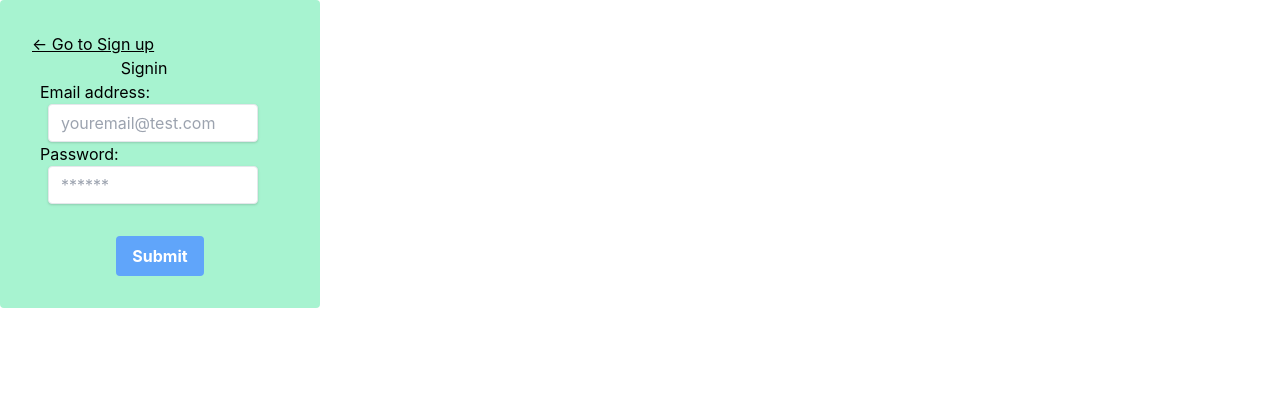
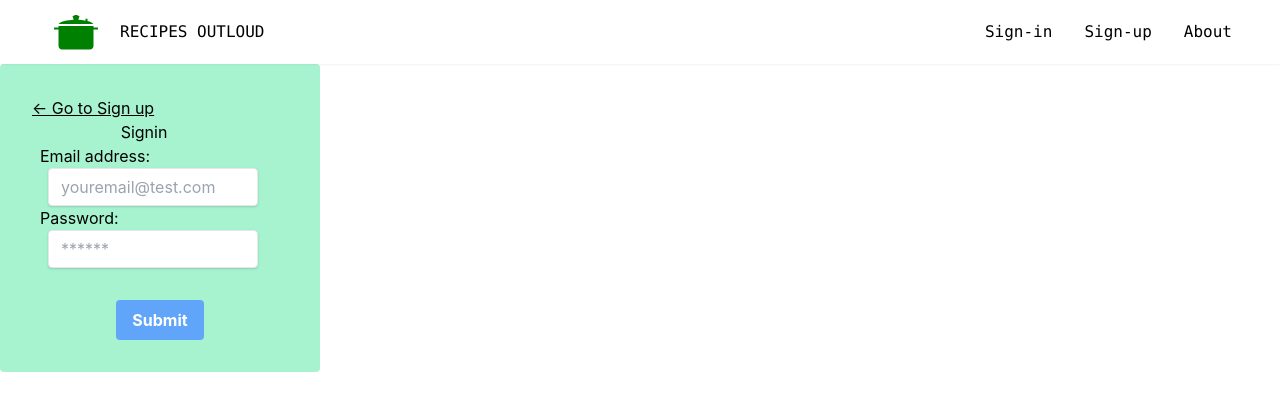
Before and after one commit to AbnerTor/recipes-outloud-two, a React (Create React App) app in the folder client/: page /signin in a window 1280 px wide. Shown: the top 410 px of the page. Built offline with nearby package versions, Linux system fonts and the light colour scheme.

Commit message:
App.js revised to run Navbar.js

```diff
--- a/client/src/App.js
+++ b/client/src/App.js
@@ -12,6 +12,7 @@ import { BrowserRouter as Router, Switch, Route } from 'react-router-dom';
 import HomeSignup from './pages/HomeSignup';
 import HomeSignin from './pages/HomeSignin';
 import Search from './pages/Search';
+import Navbar from './components/Navbar';
 // import MySingle from './pages/MySingle';
 // import MyCollection from './pages/MyCollection';
 // import SearchSingle from './pages/SearchSingle';
@@ -41,7 +42,7 @@ function App() {
       {/* try this out! <Context created Provider> */}
       <Router>
         <div>
-          {/* <Header /> */}
+          <Navbar/>
           <Switch>
 
             <Route exact path='/' component={HomeSignup} />
```
